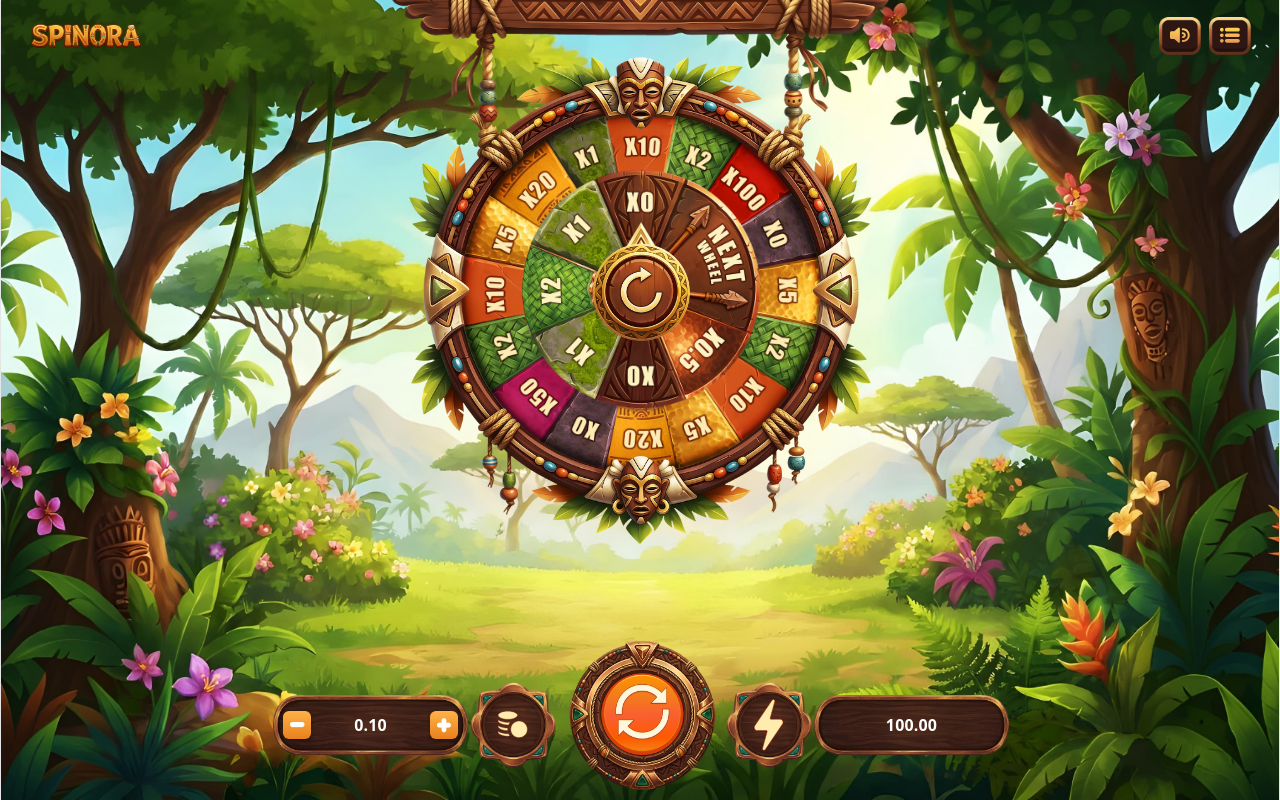
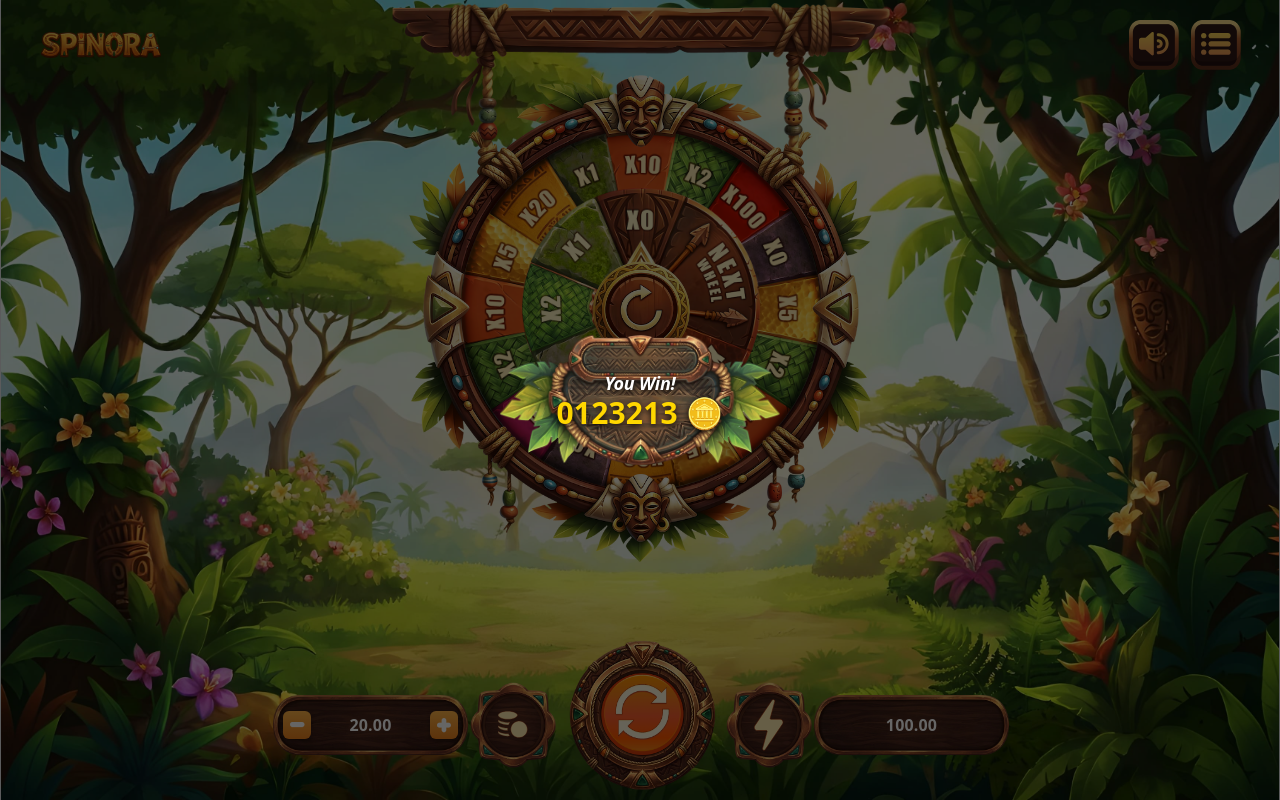
Before and after one commit to anie08/spinora, a React (Vite) app: page / in a window 1280 px wide. Built offline with nearby package versions, Linux system fonts and the light colour scheme.

Commit message:
minor changes

```diff
--- a/src/component/Footer/Footer.jsx
+++ b/src/component/Footer/Footer.jsx
@@ -6,17 +6,16 @@ import button from "../../assets/background/betPanel/button.png";
 import box from "../../assets/background/betPanel/box.png";
 import betPanel from "../../assets/intro/bet-panel.png";
 import "./Footer.scss";
-import { useState, useEffect } from "react";
+import { useState } from "react";
 
-const Footer = ({ spin, bet, increaseBet, decreaseBet, winResult }) => {
-  const [sum, setSum] = useState(100);
-
-  useEffect(() => {
-    if (winResult > 0) {
-      setSum((prev) => +(prev + parseFloat(winResult)).toFixed(2));
-    }
-  }, [winResult]);
-
+const Footer = ({
+  spin,
+  bet,
+  increaseBet,
+  decreaseBet,
+  winResult,
+  totalAmount,
+}) => {
   return (
     <div className="footer">
       <div className="footer__container">
@@ -59,7 +58,7 @@ const Footer = ({ spin, bet, increaseBet, decreaseBet, winResult }) => {
 
         <div className="boxSecond">
           <img src={box} alt="box" />
-          <span className="balance-value">{sum.toFixed(2)}</span>
+          <span className="balance-value">{totalAmount.toFixed(2)}</span>
         </div>
       </div>
     </div>
--- a/src/component/Header/Header.jsx
+++ b/src/component/Header/Header.jsx
@@ -45,20 +45,17 @@ const Header = () => {
       {/* Տեղադրել ենք ref-ը ամբողջ աջ հատվածի վրա, որպեսզի կոճակների վրա կամ դրսում սեղմելիս ճիշտ աշխատի */}
       <div className="header-right" ref={menuRef}>
         {/* Ձայնի կոճակը՝ կողքը */}
-        <div className="audioBtn" onClick={toggleAudio}>
-          <img src={menuBtn} alt="Audio Background" className="menu-bg" />
-          <img src={audio} alt="Audio Icon" className="audio-icon" />
-        </div>
+        <button className="menuBtn" onClick={toggleAudio}>
+          <img src={audio} alt="Audio Icon" />
+        </button>
 
         {/* Մենյուի կոճակը */}
-        <div className="menuBtn" onClick={toggleMenu}>
-          <img src={menuBtn} alt="Menu Background" className="menu-bg" />
+        <button className="menuBtn" onClick={toggleMenu}>
           <img
             src={isOpen ? close : burgerMenu}
             alt={isOpen ? "Close" : "Burger Menu"}
-            className="menu-icon"
           />
-        </div>
+        </button>
 
         {/* Բացվող մենյուի պանելը */}
         {isOpen && (
--- a/src/component/Header/Header.scss
+++ b/src/component/Header/Header.scss
@@ -2,14 +2,14 @@
   display: flex;
   align-items: center;
   justify-content: space-between;
-  padding: 15px 30px;
+  padding: 20px 40px;
   position: relative;
   z-index: 50;
 }
 
 .logo {
   display: flex;
-  width: 110px;
+  width: 120px;
 
   img {
     width: 100%;
@@ -20,85 +20,63 @@
 .header-right {
   display: flex;
   align-items: center;
-  gap: 8px; // Կոճակները կողք կողքին
+  gap: 12px;
   position: relative;
+}
 
-  .audioBtn, .menuBtn {
+.menuBtn {
   position: relative;
   display: flex;
   align-items: center;
   justify-content: center;
-    width: 42px;
-    height: 42px;
+  width: 50px;
+  height: 50px;
   cursor: pointer;
   transition: transform 0.2s;
+  background-color: transparent;
+  background-image: url("../../assets/header/menu-button.png");
+  background-size: 100% 100%;
+  border: none;
 
   &:hover {
     transform: scale(1.05);
   }
 
-    .menu-bg {
-      width: 100%;
-      height: 100%;
+  img {
+    width: 80%;
+    height: auto;
     object-fit: contain;
   }
 }
 
-  .audioBtn .audio-icon,
-  .menuBtn .menu-icon {
+.menuBtn {
+  .menu-bg {
+    width: 100%;
+    height: 100%;
+  }
+
+  .menu-icon {
     position: absolute;
-    width: 20px;
-    height: 20px;
+    width: 24px;
+    height: 24px;
   }
 }
 
-// Բացվող մենյուի պանելը
 .dropdown-menu {
   position: absolute;
-  top: 50px;
+  top: 60px;
   right: 0;
   background: linear-gradient(135deg, #5c3818, #3b220e);
   border: 2px solid #b8860b;
   border-radius: 12px;
   width: 210px;
-  padding: 12px;
+  padding: 15px 12px;
   box-shadow: 0 8px 20px rgba(0, 0, 0, 0.6);
   display: flex;
   flex-direction: column;
   gap: 10px;
   z-index: 100;
   animation: fadeIn 0.2s ease-in-out;
-
-  .menu-top-bar {
-    display: flex;
-    justify-content: flex-end;
-    gap: 8px;
-    border-bottom: 1px solid rgba(255, 255, 255, 0.2);
-    padding-bottom: 8px;
-    margin-bottom: 4px;
-
-    .audio-in-menu, .close-in-menu {
-      position: relative;
-      display: flex;
-      align-items: center;
-      justify-content: center;
-      width: 36px;
-      height: 36px;
-      cursor: pointer;
-
-      .menu-bg {
-        width: 100%;
-        height: 100%;
-        object-fit: contain;
-      }
-
-      .audio-icon, .close-icon {
-        position: absolute;
-        width: 16px;
-        height: 16px;
-      }
-    }
-  }
 
   .menu-item {
     background: rgba(0, 0, 0, 0.4);
@@ -112,7 +90,7 @@
     span {
       color: #ffffff;
       font-weight: bold;
-      font-size: 13px;
+      font-size: 14px;
       text-shadow: 0 1px 2px rgba(0, 0, 0, 0.8);
     }
 
@@ -124,6 +102,12 @@
 }
 
 @keyframes fadeIn {
-  from { opacity: 0; transform: translateY(-5px); }
-  to { opacity: 1; transform: translateY(0); }
+  from {
+    opacity: 0;
+    transform: translateY(-5px);
   }
+  to {
+    opacity: 1;
+    transform: translateY(0);
+  }
+}
--- a/src/component/layout/Layout.jsx
+++ b/src/component/layout/Layout.jsx
@@ -3,7 +3,8 @@ import ss from "../../assets/common/win-modal.png";
 import Wheel from "../Wheel/Wheel.jsx";
 import Footer from "../Footer/Footer.jsx";
 import Header from "../Header/Header.jsx";
-import { useState } from "react";
+import closeModal from "../../assets/common/close.svg";
+import { useState, useEffect } from "react";
 
 const sectors = [
   "0X",
@@ -40,29 +41,44 @@ const bigLength = bigSectors.length;
 const sectorDegree = 360 / length;
 const sectorBdegree = 360 / bigLength;
 
+const stepAmount = 20;
+
 const Layout = () => {
   const [spining, setSpinning] = useState(false);
   const [rotation, setRotation] = useState(0);
-  const [bet, setBet] = useState(0.1);
+  const [bet, setBet] = useState(20);
   const [bigSpinning, setBigSpinning] = useState(false);
   const [bigRotation, setBigRotation] = useState(0);
   const [winResult, SetwinResult] = useState(0);
   const [showModal, setShowModal] = useState(false);
+  const [totalAmount, setTotalAmount] = useState(100);
+  const [insufficientFunds, setInsufficientFunds] = useState(false);
 
   const increaseBet = () => {
-    setBet((prev) => +(prev + 0.1).toFixed(2));
+    const nextBet = Number((bet + stepAmount).toFixed(2));
+    if (nextBet <= totalAmount) {
+      setBet(nextBet);
+    } else {
+      setInsufficientFunds(true);
+    }
   };
-
   const decreaseBet = () => {
-    setBet((prev) => (prev > 0.1 ? +(prev - 0.1).toFixed(2) : 0.1));
-
+    setBet((prev) =>
+      prev > stepAmount ? +(prev - stepAmount).toFixed(2) : stepAmount,
+    );
   };
-
 
   const spin = () => {
     if (spining || bigSpinning) {
       return;
     }
+
+    if (totalAmount < bet) {
+      setInsufficientFunds(true);
+      return;
+    }
+
+    setTotalAmount((prev) => +(prev - bet).toFixed(2));
 
     setSpinning(true);
     setShowModal(false);
@@ -70,9 +86,7 @@ const Layout = () => {
     const randomIndex = Math.floor(Math.random() * length);
     const landedSector = sectors[randomIndex];
 
-
     console.log(sectors[randomIndex]);
-
 
     const fullRotations = 360 * 5;
     const targetDegree = fullRotations + randomIndex * sectorDegree;
@@ -99,6 +113,23 @@ const Layout = () => {
       }
     }, 3000);
   };
+  const handleCloseNotEnoughModal = () => {
+    setInsufficientFunds(false);
+  };
+  useEffect(() => {
+    if (winResult > 0) {
+      setTotalAmount((prev) => +(prev + parseFloat(winResult)).toFixed(2));
+    }
+  }, [winResult]);
+
+  // useEffect(() => {
+  //   if (bet > sum) {
+  //     setSum((currentSum) => {
+  //       setBet(currentSum > 0.1 ? currentSum : 0.1);
+  //       return currentSum;
+  //     });
+  //   }
+  // }, [sum]);
 
   const startBigWheelSpin = () => {
     setBigSpinning(true);
@@ -117,6 +148,7 @@ const Layout = () => {
       setBigSpinning(false);
 
       const multiplier = parseFloat(landedBsector.replace("X", ""));
+
       const totalWin = (bet * multiplier).toFixed(2);
 
       SetwinResult(totalWin);
@@ -140,15 +172,32 @@ const Layout = () => {
         increaseBet={increaseBet}
         decreaseBet={decreaseBet}
         winResult={winResult}
+        totalAmount={totalAmount}
       />
+      {/*{showModal && (*/}
+      <div className="modal-overlay">
+        <div className="win-modal-content">
+          <img src={ss} alt="Win Modal" className="modal-bg" />
+          <div className="win-result-text">
+            <h2>You Win!</h2>
+            <p>{winResult}123213 🪙</p>
+          </div>
+        </div>
+      </div>
+      {/*)}*/}
 
-      {showModal && (
+      {insufficientFunds && (
         <div className="modal-overlay">
           <div className="modal-content">
-            <img src={ss} alt="Win Modal" className="modal-bg" />
+            <button
+              className="close-modal-btn"
+              onClick={handleCloseNotEnoughModal}
+            >
+              <img src={closeModal} alt="Close" />
+            </button>
             <div className="win-result-text">
-              <h2>You Win!</h2>
-              <p>{winResult} 🪙</p>
+              <h2>insufficientFunds</h2>
+              <p>decrement your bet </p>
             </div>
           </div>
         </div>
--- a/src/component/layout/Layout.scss
+++ b/src/component/layout/Layout.scss
@@ -15,41 +15,33 @@ html, body, #root {
   background-size: cover;
   width: 100vw;
   height: 100vh;
-
-}
-
-.container {
   position: relative;
 }
 
 .modal-overlay {
-  position: absolute;
-  top: 50%;
-  left: 50%;
-  transform: translate(-50%, -50%);
-  background: transparent;
-  backdrop-filter: none;
+  position: fixed;
+  top: 0;
+  left: 0;
+  width: 100%;
+  height: 100%;
+  background: rgba(0, 0, 0, 0.6);
   display: flex;
+  justify-content: center;
   align-items: center;
-  justify-content: center;
-  z-index: 100;
-  pointer-events: none;
-}
+  z-index: 1000;
 
-.modal-content {
+  .win-modal-content {
     position: relative;
-  width: 240px;
+    width: 280px;
     aspect-ratio: 1;
     display: flex;
     align-items: center;
     justify-content: center;
-  pointer-events: auto;
 
     .modal-bg {
       width: 100%;
       height: 100%;
       object-fit: contain;
-  }
     }
 
     .win-result-text {
@@ -65,11 +57,10 @@ html, body, #root {
       flex-direction: column;
       align-items: center;
       justify-content: center;
-  gap: 2px;
 
       h2 {
-    margin: 0;
-    font-size: 16px;
+        margin: 0 0 6px 0;
+        font-size: 18px;
         font-weight: 700;
         font-style: italic;
         color: #ffffff;
@@ -78,12 +69,64 @@ html, body, #root {
 
       p {
         margin: 0;
-    font-size: 26px;
+        font-size: 30px;
         font-weight: 900;
-    color: #ffffff;
+        color: #ffd700;
         text-shadow: 0 2px 6px rgba(0, 0, 0, 0.9);
       }
     }
+  }
+
+  .modal-content {
+    position: relative;
+    width: 260px;
+    background: #1a1a1a;
+    padding: 35px 20px 25px 20px;
+    border-radius: 14px;
+    text-align: center;
+    box-shadow: 0 10px 25px rgba(0,0,0,0.5);
 
     .close-modal-btn {
-  display: none; }
+      position: absolute;
+      top: 12px;
+      right: 12px;
+      width: 30px;
+      height: 30px;
+      background-color: #ff3b30;
+      border: none;
+      border-radius: 6px;
+      display: flex;
+      justify-content: center;
+      align-items: center;
+      cursor: pointer;
+      padding: 0;
+      z-index: 10;
+      transition: background-color 0.2s ease;
+
+      &:hover {
+        background-color: #e02e24;
+      }
+
+      img {
+        width: 14px;
+        height: 14px;
+      }
+    }
+
+    .win-result-text {
+      color: #fff;
+
+      h2 {
+        margin: 0 0 8px 0;
+        font-size: 18px;
+        color: #ff3b30;
+      }
+
+      p {
+        margin: 0;
+        font-size: 14px;
+        color: #ccc;
+      }
+    }
+  }
+}
```
Lines whose indentation alone changed are shown as unchanged.
